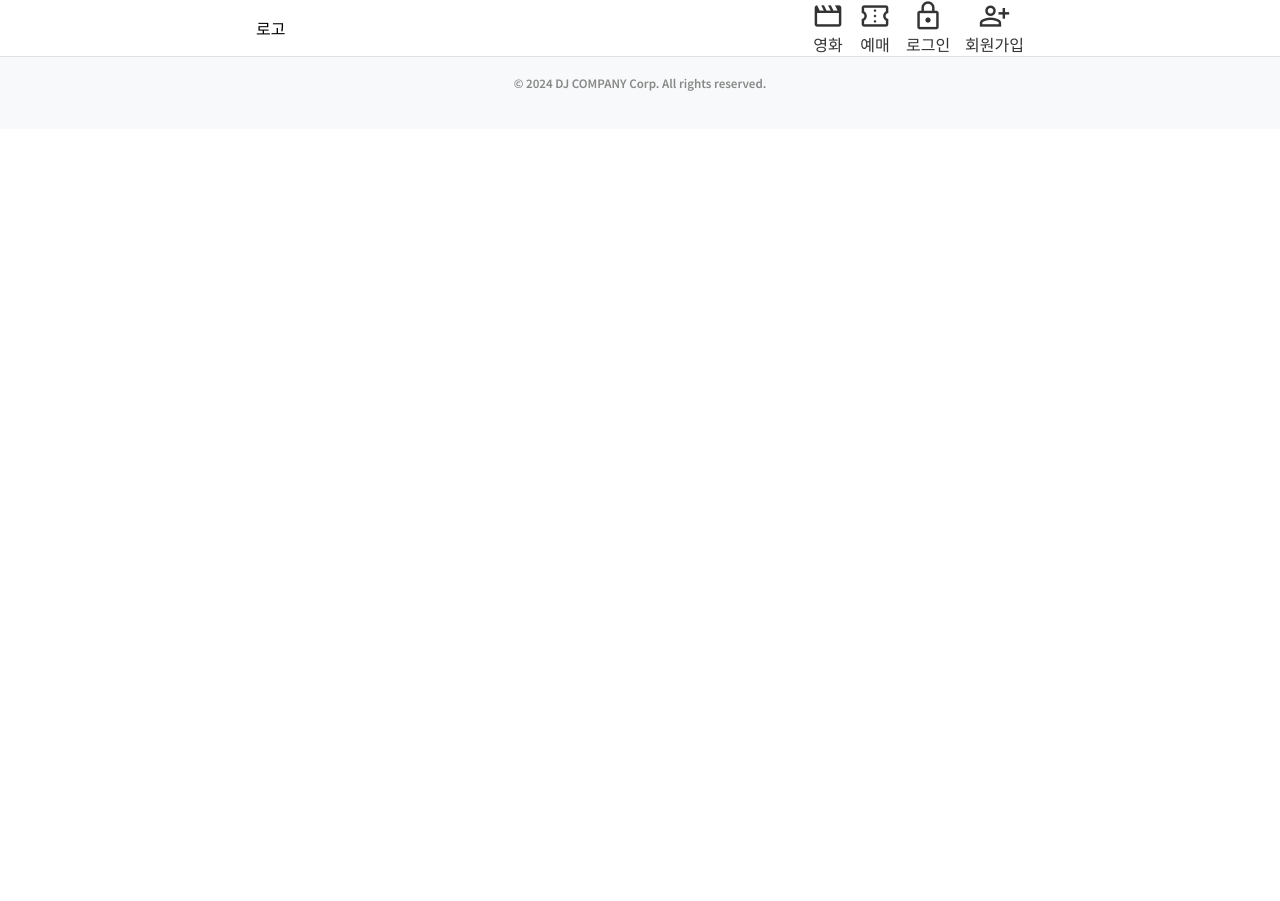
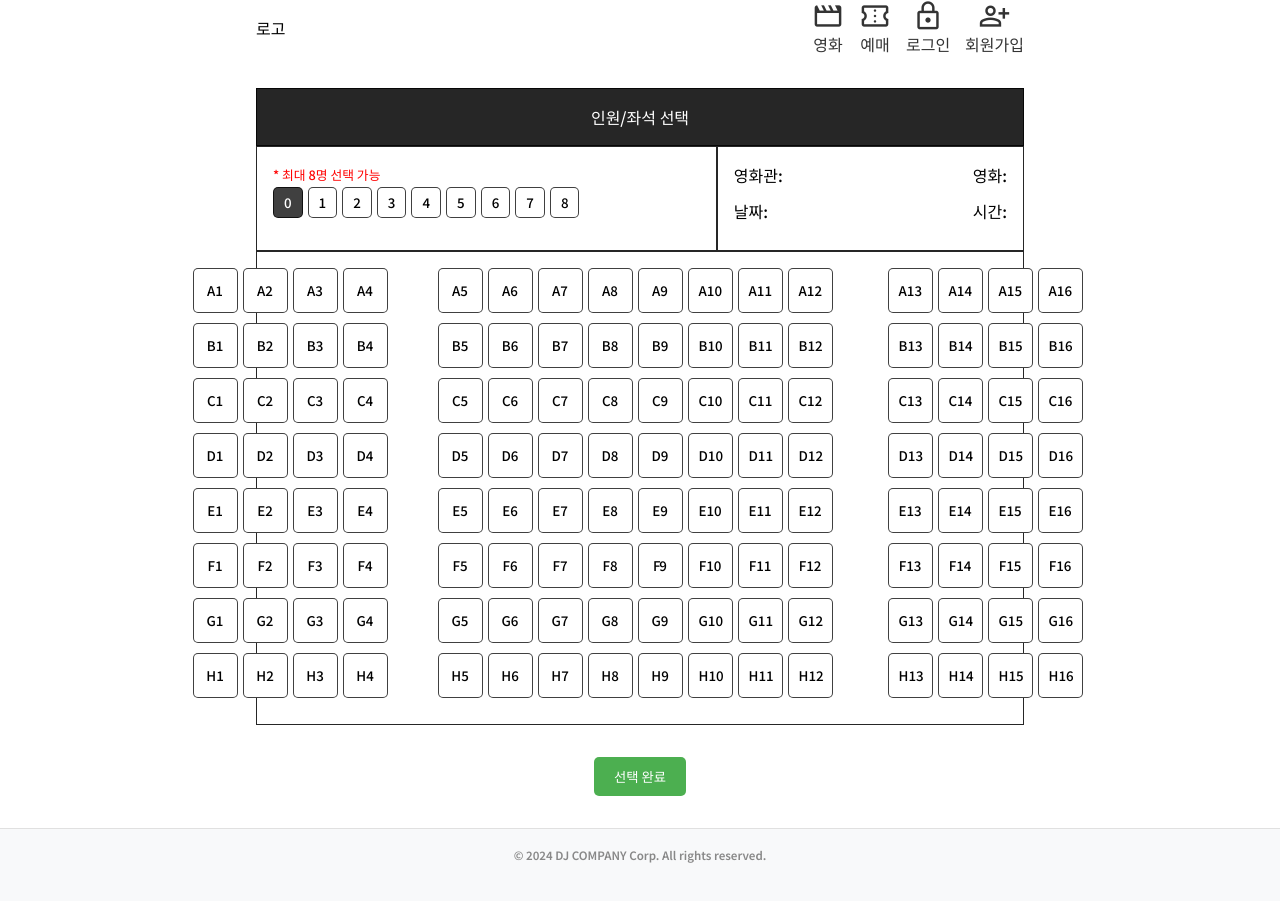
Before and after one commit to cms6090/movie-app, a React (Create React App) app: page /ticketSeat in a window 1280 px wide. Before the commit the page ends 800 px from the top, so only its background shows below. Built offline with nearby package versions, Linux system fonts and the light colour scheme.

Commit message:
인원/좌석 선택 추가

```diff
--- a/package.json
+++ b/package.json
@@ -3,13 +3,16 @@
   "version": "0.1.0",
   "private": true,
   "dependencies": {
+    "@reduxjs/toolkit": "^2.4.0",
     "cra-template": "1.2.0",
     "react": "^18.0.0",
     "react-dom": "^18.0.0",
     "react-icons": "^5.4.0",
+    "react-redux": "^9.1.2",
     "react-router-dom": "^7.0.2",
     "react-scripts": "5.0.1",
     "react-youtube": "^10.1.0",
+    "redux": "^5.0.1",
     "swiper": "^11.1.15",
     "web-vitals": "^4.2.4"
   },
--- a/src/App.js
+++ b/src/App.js
@@ -8,6 +8,8 @@ import Movies from "./page/Movies";
 import Ticket from "./page/Ticket";
 import Signup from "./page/Signup";
 import Detail from "./page/Detail";
+import Seats from "./page/Seats";
+// import MyPage from "./page/MyPage";
 
 function App() {
   return (
@@ -24,7 +26,9 @@ function App() {
               <Route path="/ticket" element={<Ticket />}>
                 <Route path=":id" element={<Ticket />} />
               </Route>
+              <Route path="/ticketSeat" element={<Seats />} />
               <Route path="/signup" element={<Signup />} />
+              {/* <Route path="/mypage" element={<MyPage />} /> */}
             </Routes>
           </div>
         </Router>
--- /dev/null
+++ b/src/page/Seats.css
@@ -0,0 +1,27 @@
+.seat-container {
+  display: grid;
+  grid-template-columns: 3fr 2fr;
+}
+
+.seat-sections {
+  border: 1px solid rgba(0, 0, 0, 0.85);
+  line-height: 1.5em;
+  padding: 1em;
+}
+
+.seat-movie-info {
+  display: grid;
+  grid-template-columns: repeat(2, 1fr);
+}
+
+.seat-row {
+  display: flex;
+  justify-content: center;
+  margin-bottom: 10px;
+}
+
+.seat-button {
+  padding: 5px 10px;
+  border: 1px solid rgba(0, 0, 0, 0.75);
+  border-radius: 5px;
+}
--- /dev/null
+++ b/src/page/Seats.js
@@ -0,0 +1,143 @@
+import { useLocation } from "react-router-dom";
+import "./Seats.css";
+import { useState } from "react";
+
+const Seats = () => {
+  const location = useLocation();
+  const { theater, movie, date, time } = location.state || {};
+
+  const [peopleNum, setpeopleNum] = useState(0);
+  const maxPeople = 8;
+  const rows = ["A", "B", "C", "D", "E", "F", "G", "H"];
+  const cols = [1, 2, 3, 4, 5, 6, 7, 8, 9, 10, 11, 12, 13, 14, 15, 16];
+
+  const [selectedSeats, setSelectedSeats] = useState([]);
+
+  const handleNumClick = (count) => {
+    if (count <= maxPeople) {
+      setpeopleNum(count);
+      setSelectedSeats([]);
+    }
+  };
+
+  const handleSeatClick = (seat) => {
+    if (selectedSeats.includes(seat)) {
+      setSelectedSeats(selectedSeats.filter((s) => s !== seat));
+    } else if (selectedSeats.length < peopleNum) {
+      setSelectedSeats([...selectedSeats, seat]);
+    } else {
+      alert(`최대 ${peopleNum}개 좌석만 선택 가능합니다.`);
+    }
+  };
+
+  return (
+    <div style={{ margin: "2em 20%" }}>
+      <div className="section-title" style={{ textAlign: "center" }}>
+        인원/좌석 선택
+      </div>
+      <div className="seat-container">
+        <div className="seat-sections">
+          <div style={{ fontSize: "0.8em", color: "red" }}>
+            * 최대 {maxPeople}명 선택 가능
+          </div>
+          <div style={{ marginBottom: "1em" }}>
+            <div style={{ display: "flex", gap: "5px", alignItems: "center" }}>
+              {[0, 1, 2, 3, 4, 5, 6, 7, 8].map((i) => (
+                <button
+                  key={`general-${i}`}
+                  onClick={() => handleNumClick(i)}
+                  className="seat-button"
+                  style={{
+                    backgroundColor:
+                      i === peopleNum ? "rgba(0, 0, 0, 0.75)" : "#fff",
+                    color: i === peopleNum ? "#fff" : "#000",
+                  }}
+                >
+                  {i}
+                </button>
+              ))}
+            </div>
+          </div>
+        </div>
+        <div className="seat-sections seat-movie-info">
+          <div>영화관: {theater}</div>
+          <div style={{ textAlign: "right" }}>영화: {movie}</div>
+          <div>날짜: {date}</div>
+          <div style={{ textAlign: "right" }}>시간: {time}</div>
+        </div>
+      </div>
+      <div className="seat-sections">
+        <div>
+          <div className="seat-grid">
+            {rows.map((row) => (
+              <div key={row} className="seat-row">
+                {cols.map((col, index) => {
+                  const seat = `${row}${col}`;
+                  const isSelected = selectedSeats.includes(seat);
+
+                  const isLeftSpace = index === 3;
+                  const isRightSpace = index === 12;
+
+                  return (
+                    <div
+                      key={seat}
+                      style={{
+                        marginRight: isLeftSpace ? "50px" : "5px",
+                        marginLeft: isRightSpace ? "50px" : "0",
+                      }}
+                    >
+                      <button
+                        onClick={() => handleSeatClick(seat)}
+                        className="seat-button"
+                        style={{
+                          width: "45px",
+                          height: "45px",
+                          backgroundColor: isSelected
+                            ? "rgba(0, 0, 0, 0.75)"
+                            : "#fff",
+                          color: isSelected ? "#fff" : "#000",
+                          cursor:
+                            selectedSeats.length < peopleNum || isSelected
+                              ? "pointer"
+                              : "not-allowed",
+                        }}
+                      >
+                        {seat}
+                      </button>
+                    </div>
+                  );
+                })}
+              </div>
+            ))}
+          </div>
+        </div>
+      </div>
+      <div style={{ textAlign: "center", marginTop: "2em" }}>
+        <button
+          onClick={() =>
+            alert(
+              `선택된 인원: ${peopleNum}명\n선택된 좌석: ${selectedSeats.join(
+                ", "
+              )}\n선택된 영화관 : ${theater}\n선택된 영화 : ${movie}\n선택된 날짜 : ${date}\n선택된 시간 : ${time}`
+            )
+          }
+          disabled={selectedSeats.length !== peopleNum}
+          style={{
+            padding: "10px 20px",
+            backgroundColor:
+              selectedSeats.length === peopleNum ? "#4CAF50" : "#ccc",
+            color: selectedSeats.length === peopleNum ? "white" : "#777",
+            border: "none",
+            borderRadius: "5px",
+            cursor:
+              selectedSeats.length === peopleNum ? "pointer" : "not-allowed",
+          }}
+        >
+          선택 완료
+        </button>
+      </div>
+    </div>
+  );
+};
+
+export default Seats;
--- a/src/page/Ticket.js
+++ b/src/page/Ticket.js
@@ -1,4 +1,4 @@
-import { useParams } from "react-router-dom";
+import { useParams, useNavigate } from "react-router-dom";
 import "./Ticket.css";
 import { useState, useEffect } from "react";
 
@@ -92,7 +92,7 @@ const getNextDays = (numDays) => {
     const weekday = weekdays[date.getDay()];
 
     days.push({
-      formattedDate: `${year}-${month}-${day}(${weekday})`,
+      formattedDate: `${year}-${month}-${day}(${weekday})`, // 변경된 형식
       day: weekday,
     });
   }
@@ -102,6 +102,7 @@ const getNextDays = (numDays) => {
 
 const Ticket = () => {
   const { id } = useParams();
+  const navigate = useNavigate();
   const [dates, setDates] = useState(getNextDays(21));
   const [theater, setTheater] = useState("영화관");
   const [movie, setMovie] = useState("영화 선택");
@@ -140,15 +141,19 @@ const Ticket = () => {
 
   const handleButtonClick = () => {
     if (!isButtonDisabled) {
-      alert("버튼 누름");
+      navigate("/ticketSeat", {
+        state: {
+          theater,
+          movie,
+          date,
+          time,
+        },
+      });
     }
   };
 
   const isButtonDisabled =
-    theater === "영화관" ||
-    movie === "영화 선택" ||
-    date === dates[0].formattedDate ||
-    time === "시간 선택";
+    theater === "영화관" || movie === "영화 선택" || time === "시간 선택";
 
   return (
     <div style={{ margin: "2em 20%" }}>
@@ -245,13 +250,17 @@ const Ticket = () => {
           </div>
         </div>
       </div>
-
+      <div
+        style={{
+          display: "flex",
+          justifyContent: "flex-end",
+          marginTop: "1em",
+        }}
+      >
         <button
           disabled={isButtonDisabled}
           onClick={handleButtonClick}
           style={{
-          marginTop: "20px",
-          padding: "10px 20px",
             backgroundColor: isButtonDisabled ? "#ccc" : "#4CAF50",
             color: isButtonDisabled ? "#777" : "white",
             border: "none",
@@ -259,8 +268,11 @@ const Ticket = () => {
             cursor: isButtonDisabled ? "not-allowed" : "pointer",
           }}
         >
-        <h3>인원/좌석 선택</h3>
+          <div style={{ padding: "1em", fontSize: "1.1em" }}>
+            인원/좌석 선택
+          </div>
         </button>
+      </div>
     </div>
   );
 };
```
Also changed, not shown: src/index.js (+6 -9 lines), src/page/MyPage.js (added), 1 other file (tests, documents, lock files or other folders). Lines whose indentation alone changed are shown as unchanged.
